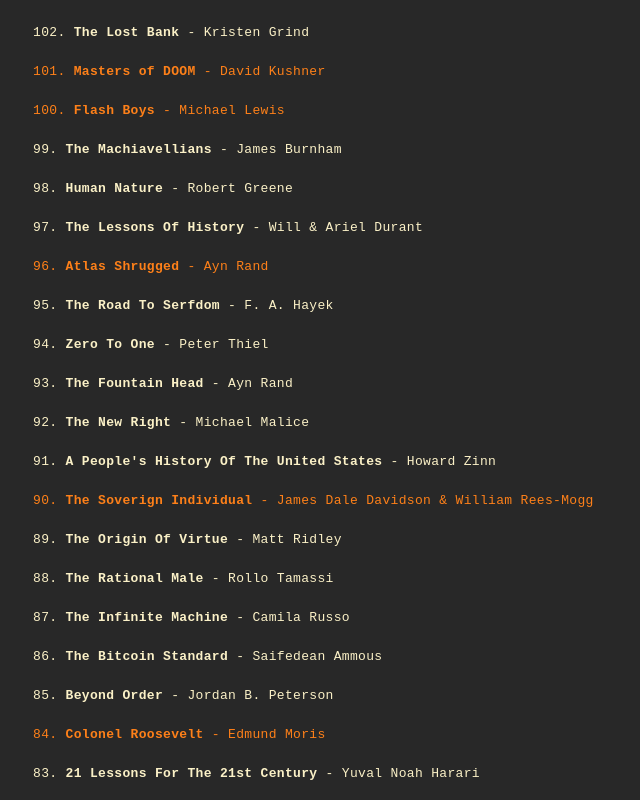
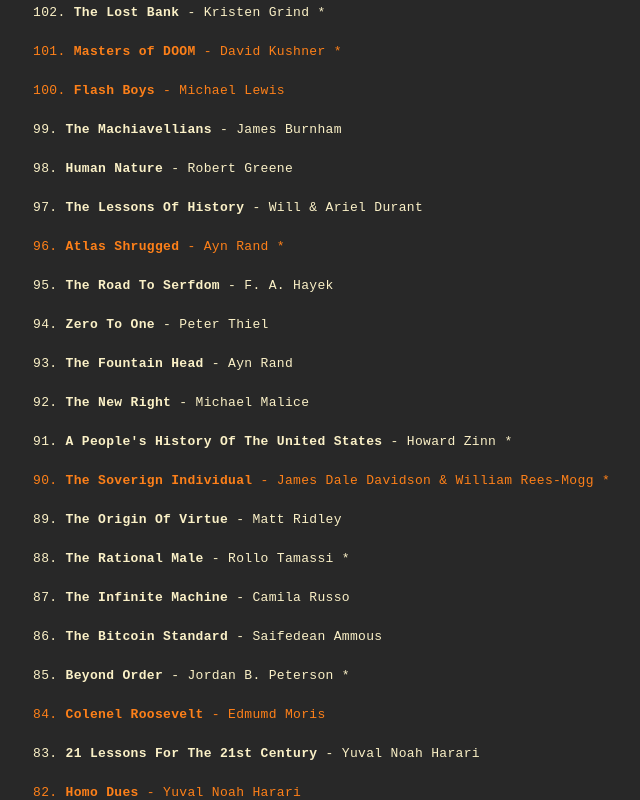
Before and after one commit to nathan-barry/next-js-site, a Next.js app: page /books in a window 1280 px wide. Shown: the part 400-1200 px from the top of the page, without its empty margins (279-919 px from the left). Built offline with nearby package versions, Linux system fonts and the light colour scheme; no server answers.

Commit message:
Added thoughts to some books

```diff
--- a/components/Book.js
+++ b/components/Book.js
@@ -10,15 +10,16 @@ export default function Book({ number, title, author, special, description }) {
   return (
     <div onClick={() => clickHandler()}>
       <p
-        className={`${description.length > 0 && isHovering ? "font-bold" : ""}${
-          special ? "text-hover" : ""
-        }`}
+        className={`${
+          description.length > 0 && isHovering ? "font-bold" : ""
+        } ${special ? "text-hover" : ""}`}
         onMouseOver={() => setIsHovering(true)}
         onMouseOut={() => setIsHovering(false)}
       >
         {number}. <span className="font-bold">{title}</span> - {author}
+        {description.length > 0 ? " *" : ""}
       </p>
-      {toggle ? (
+      {toggle && description.length > 0 ? (
         <p
           onMouseOver={() => setIsHovering(true)}
           onMouseOut={() => setIsHovering(false)}
--- a/pages/books.js
+++ b/pages/books.js
@@ -1,6 +1,7 @@
 import Head from "next/head";
+import Book from "../components/Book";
 
-export default function Home({ posts }) {
+export default function Home() {
   return (
     <div>
       <Head>
@@ -14,117 +15,182 @@ export default function Home({ posts }) {
       <h1>^ This person's books</h1>
       <br></br>
       <p>
-        I've always enjoyed seeing what books other people have read. I've
-        always found it as a great way of instantly forming a connection with
-        someone and it always sparks good conversation. Below are all the books
-        I've read since middle school, roughly in order. Those highlighted
-        <span className="text-hover"> orange</span> were those that I found
-        exceptionally great or impactful :)
+        I've always enjoyed seeing what books other people have read. Below are
+        all the books I've read since middle school, roughly in order. Those
+        highlighted
+        <span className="text-hover"> orange</span> were those I particularly
+        enjoyed or found impactful. An asterisk (*) indicates you can click to
+        see some of my thoughts on the book :)
       </p>
       <br></br>
       <br></br>
       <br></br>
       <h2>Book List</h2>
       <br></br>
-      <p>
-        102. <span className="font-bold">The Lost Bank</span> - Kristen Grind
-      </p>
-      <br></br>
-      <p className="text-hover">
-        101. <span className="font-bold">Masters of DOOM</span> - David Kushner
-      </p>
-      <br></br>
-      <p className="text-hover">
-        100. <span className="font-bold">Flash Boys</span> - Michael Lewis
-      </p>
-      <br></br>
-      <p>
-        99. <span className="font-bold">The Machiavellians</span> - James
-        Burnham
-      </p>
-      <br></br>
-      <p>
-        98. <span className="font-bold">Human Nature</span> - Robert Greene
-      </p>
-      <br></br>
-      <p>
-        97. <span className="font-bold">The Lessons Of History</span> - Will &
-        Ariel Durant
-      </p>
-      <br></br>
-      <p className="text-hover">
-        96. <span className="font-bold">Atlas Shrugged</span> - Ayn Rand
-      </p>
-      <br></br>
-      <p>
-        95. <span className="font-bold">The Road To Serfdom</span> - F. A. Hayek
-      </p>
-      <br></br>
-      <p>
-        94. <span className="font-bold">Zero To One</span> - Peter Thiel
-      </p>
-      <br></br>
-      <p>
-        93. <span className="font-bold">The Fountain Head</span> - Ayn Rand
-      </p>
-      <br></br>
-      <p>
-        92. <span className="font-bold">The New Right</span> - Michael Malice
-      </p>
-      <br></br>
-      <p>
-        91.{" "}
-        <span className="font-bold">
-          A People's History Of The United States
-        </span>{" "}
-        - Howard Zinn
-      </p>
-      <br></br>
-      <p className="text-hover">
-        90. <span className="font-bold">The Soverign Individual</span> - James
-        Dale Davidson & William Rees-Mogg
-      </p>
-      <br></br>
-      <p>
-        89. <span className="font-bold">The Origin Of Virtue</span> - Matt
-        Ridley
-      </p>
-      <br></br>
-      <p>
-        88. <span className="font-bold">The Rational Male</span> - Rollo Tamassi
-      </p>
-      <br></br>
-      <p>
-        87. <span className="font-bold">The Infinite Machine</span> - Camila
-        Russo
-      </p>
-      <br></br>
-      <p>
-        86. <span className="font-bold">The Bitcoin Standard</span> - Saifedean
-        Ammous
-      </p>
-      <br></br>
-      <p>
-        85. <span className="font-bold">Beyond Order</span> - Jordan B. Peterson
-      </p>
-      <br></br>
-      <p className="text-hover">
-        84. <span className="font-bold">Colonel Roosevelt</span> - Edmund Moris
-      </p>
-      <br></br>
-      <p>
-        83. <span className="font-bold">21 Lessons For The 21st Century</span> -
-        Yuval Noah Harari
-      </p>
-      <br></br>
-      <p className="text-hover">
-        82. <span className="font-bold">Homo Dues</span> - Yuval Noah Harari
-      </p>
-      <br></br>
-      <p>
-        81. <span className="font-bold">Life 3.0</span> - Max Tegmark
-      </p>
-      <br></br>
+      <Book
+        number={102}
+        title="The Lost Bank"
+        author="Kristen Grind"
+        special={false}
+        description={[
+          "This was a great telling of the story and history of Washington Mutual, the largest bank failure in U.S. History. It goes through the 132 year history of the bank and goes into great detail about option adjustable-rate and sub-prime loans.",
+          <br />,
+          <br />,
+          "It was very informative. I never knew before hand how insane lending had got. They were literally lending out money to dead and homeless people. They required no proof of income or proof of anything really. The sales people were incentivized to give a loan to whoever they could, and not suprisingly, if you lend billions to people with no jobs or income, you might lose billions in bad loans.",
+
+          <br />,
+          <br />,
+          "Reading all these stories about 2008 and market failures have made me less bullish on unregulated laissez-faire libertarian free-market capitalism. There are many cases where market participants enter a prisoner's delima (which seems to be the crux of 2008) and spill overs which creates consistent market failures that can only be handled by a counter balancing arbiter (the government).",
+        ]}
+      />
+      <Book
+        number={101}
+        title="Masters of DOOM"
+        author="David Kushner"
+        special={true}
+        description="I've always loved anything I could get my hands on about John Carmack. Really just an insane individual."
+      />
+      <Book
+        number={100}
+        title="Flash Boys"
+        author="Michael Lewis"
+        special={true}
+        description=""
+      />
+      <Book
+        number={99}
+        title="The Machiavellians"
+        author="James Burnham"
+        special={false}
+        description=""
+      />
+      <Book
+        number={98}
+        title="Human Nature"
+        author="Robert Greene"
+        special={false}
+        description=""
+      />
+      <Book
+        number={97}
+        title="The Lessons Of History"
+        author="Will &
+        Ariel Durant"
+        special={false}
+        description=""
+      />
+      <Book
+        number={96}
+        title="Atlas Shrugged"
+        author="Ayn Rand"
+        special={true}
+        description="I did love Ayn Rand's novels. I think I did prefer 'The Fountainhead' for the most part, but this story does a great job at inspiring what man can be. Ayn Rand always gets a bad rap for essentially being humanist propaganda and having simplified dichotimistic world views, but I feel like that's a part of what makes her philosophy speak to many on a deep level. Yes, her characters are black and white, but it paints an archetypal ideal of the best and worst of man and paints an image of what we could inspire to be: the creative force of man."
+      />
+      <Book
+        number={95}
+        title="The Road To Serfdom"
+        author="F. A. Hayek"
+        special={false}
+        description=""
+      />
+      <Book
+        number={94}
+        title="Zero To One"
+        author="Peter Thiel"
+        special={false}
+        description=""
+      />
+      <Book
+        number={93}
+        title="The Fountain Head"
+        author="Ayn Rand"
+        special={false}
+        description=""
+      />
+      <Book
+        number={92}
+        title="The New Right"
+        author="Michael Malice"
+        special={false}
+        description=""
+      />
+      <Book
+        number={91}
+        title="A People's History Of The United States"
+        author="Howard Zinn"
+        special={false}
+        description="I think that this is an important book for everyone to read. I disagreed with a lot of things and the book is very heavily biased, but as Zinn points out himself, it is to give the counterview of the majority of mainstream history. "
+      />
+      <Book
+        number={90}
+        title="The Soverign Individual"
+        author="James Dale Davidson & William Rees-Mogg"
+        special={true}
+        description="This book is a Magnum Opus and a roadmap to the future and how decentralization and technology will give unprecedented freedom to the individual. One of my top 3 books. It was as grand as Sapiens or Super Intelligence. It's been a while, I should reread it again."
+      />
+      <Book
+        number={89}
+        title="The Origin Of Virtue"
+        author="Matt Ridley"
+        special={false}
+        description=""
+      />
+      <Book
+        number={88}
+        title="The Rational Male"
+        author="Rollo Tamassi"
+        special={false}
+        description="Didn't know what this was when I bought it. Turns out to be the original redpill manefesto. I personally don't agree with this life philosophy, but I do think it has a lot of things any young male should be conscious of. Staying grounded and focusing on yourself, etc."
+      />
+      <Book
+        number={87}
+        title="The Infinite Machine"
+        author="Camila Russo"
+        special={false}
+        description=""
+      />
+      <Book
+        number={86}
+        title="The Bitcoin Standard"
+        author="Saifedean Ammous"
+        special={false}
+        description=""
+      />
+      <Book
+        number={85}
+        title="Beyond Order"
+        author="Jordan B. Peterson"
+        special={false}
+        description="I used to be an incredibly big Jordan B. Peterson fan when I was younger. I primarily liked his earliest stuff with his Maps of Meaning and Biblical Series, before things got political. I do enjoy the talks about morality and philosophy. I've listened to the majority of content he had produced up to 2020 and have personally found much of the new to be rehash of the old. I saw him give a lecture in Austin, his first public tour in a couple of years. It was all stuff I've already heard him say in the hundreds of hours I've listened to him. I feel like that's how this book felt. Perhaps I was also in a different point in life where such advice was less relevant."
+      />
+      <Book
+        number={84}
+        title="Colenel Roosevelt"
+        author="Edmumd Moris"
+        special={true}
+        description=""
+      />
+      <Book
+        number={83}
+        title="21 Lessons For The 21st Century"
+        author="Yuval Noah Harari"
+        special={false}
+        description=""
+      />
+      <Book
+        number={82}
+        title="Homo Dues"
+        author="Yuval Noah Harari"
+        special={true}
+        description=""
+      />
+      <Book
+        number={81}
+        title="Life 3.0"
+        author="Max Tegmark"
+        special={false}
+        description=""
+      />
       <p>
         80. <span className="font-bold">The Nuremberg Trials</span> - Pual
         Roland
@@ -507,11 +573,13 @@ export default function Home({ posts }) {
         Deresiewicz
       </p>
       <br></br>
-      <p className="text-hover">
-        1. <span className="font-bold">The 48 Laws Of Power</span> - Robert
-        Greene
-      </p>
-      <br></br>
+      <Book
+        number={1}
+        title="The 48 Laws Of Power"
+        author="Robert Greene"
+        special={true}
+        description=""
+      />
       <br></br>
       <p className="italic">
         "The average person puts only 25% of his energy and ability into his
```
